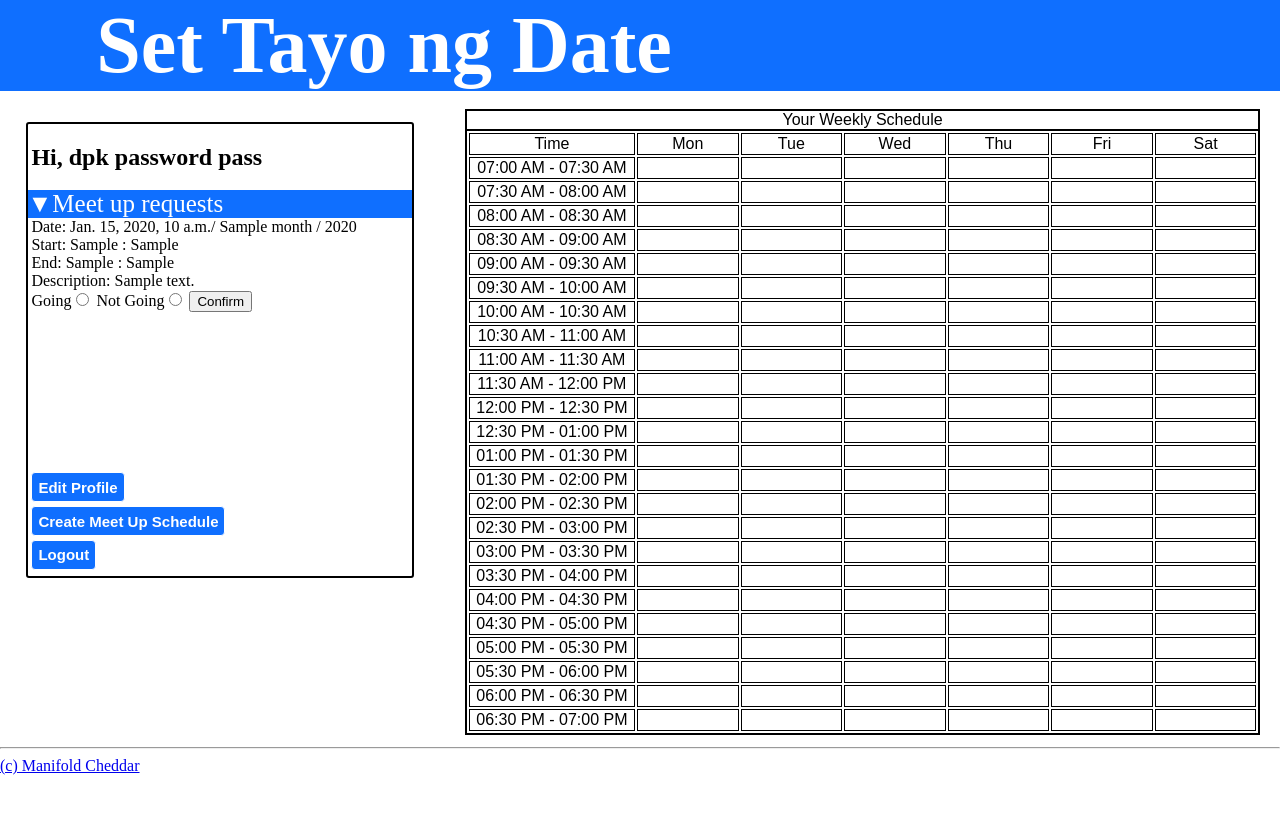
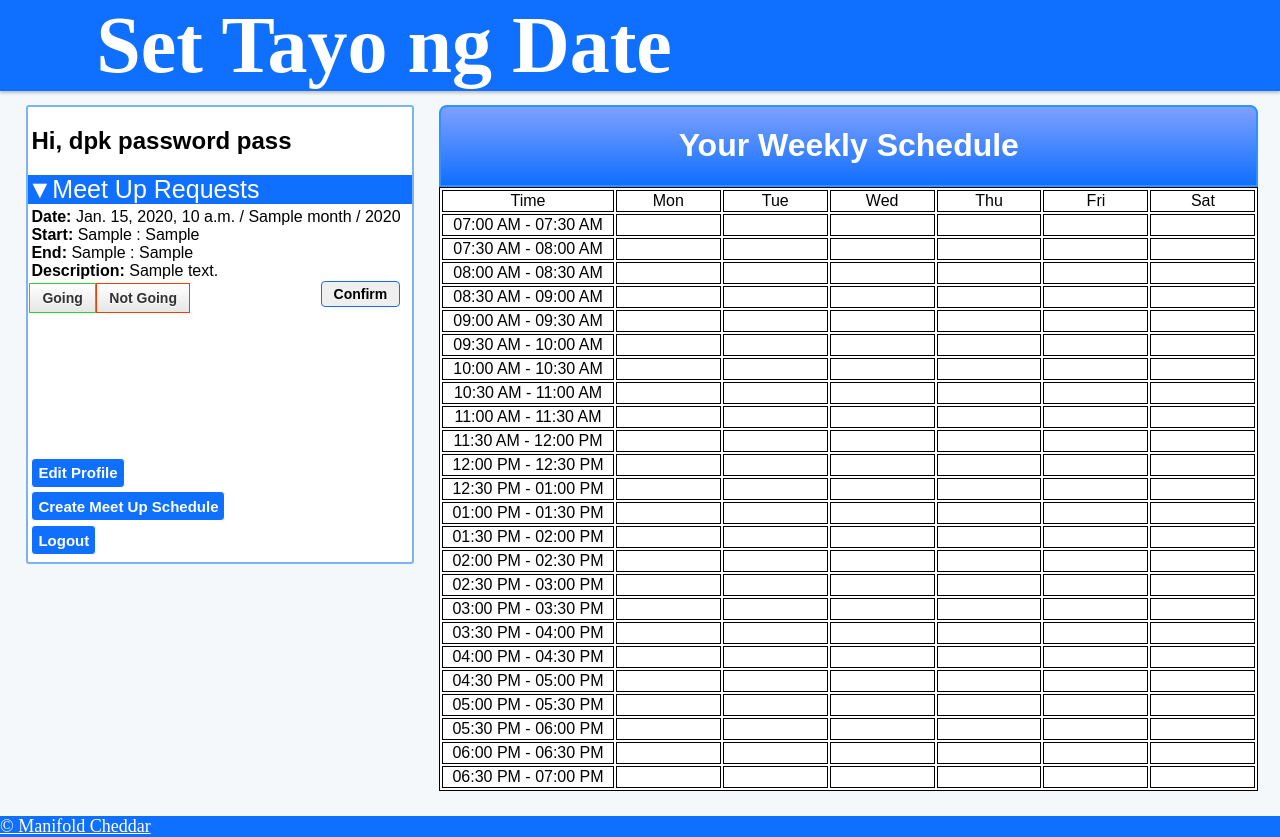
Before and after one commit to DarkPotatoKing/cs-191-192-repo, a Django app: template 05-Implementation/SetTayoNgDate/std/templates/std/profile.html in a window 1280 px wide. Before the commit the page ends 775 px from the top, so only its background shows below. Run offline with Django 3.2, Linux system fonts and the light colour scheme; data comes from the database, SQL or seed files in the repository; both versions use the stored data as it was after the commit; tables that the repository leaves empty hold one stand-in row (values such as "Sample post"); the template is opened without the code that fills it: values that come from a table or form of the project are taken from there, most other values are stand-ins (such as "Sample title", 1, 10 or a date in 2020).

Commit message:
Some UI changes

```diff
--- a/05-Implementation/SetTayoNgDate/std/static/css/std.css
+++ b/05-Implementation/SetTayoNgDate/std/static/css/std.css
@@ -5,7 +5,7 @@ body{
 
 main{
 	width: 100%;
-	padding-top: 7.5%;
+	padding-top: 7%;
 }
 
 /*--------------navbar if logged in--------------------*/
@@ -15,6 +15,7 @@ main{
 	position: fixed;			/*adjust body if position will be fixed*/
 	width: 100%;
 	z-index: 100;
+	box-shadow: 0px 2px 3px #bbbbbb;
 }
 
 .nav {
@@ -118,14 +119,15 @@ input[type=submit], button[type=submit]{	/*all clickable buttons -> change mouse
 }
 
 .loginform{
+	background-color:#f5f4ff;
 	font-family: arial, sans-serif;
 	color: black;
-	border: 2px solid #0f6fff;
+	border: 2px solid #e1e8ed;
 	margin: 5% 0 3% 0;
 	text-align: center;
 	padding: 0 0 3% 0;
 	border-radius: 8px;
-	box-shadow: 10px 10px 5px #bbbbbb;
+	/*box-shadow: 10px 10px 5px #bbbbbb;*/
 }
 
 .loginform > form > button{
@@ -150,13 +152,14 @@ input[type=submit], button[type=submit]{	/*all clickable buttons -> change mouse
 }
 
 .registerform{
+	background-color:#f5f4ff;
 	font-family: arial, sans-serif;
-	border: 2px solid #0f6fff;
+	border: 2px solid #e1e8ed;
 	text-align: center;
 	padding-bottom: 8px;
 	margin-bottom: 23%;
 	border-radius: 8px;
-	box-shadow: 10px 10px 5px #bbbbbb;
+	/*box-shadow: 10px 10px 5px #bbbbbb;*/
 }
 
 .registerform > form > button{
@@ -197,6 +200,7 @@ input[type=submit], button[type=submit]{	/*all clickable buttons -> change mouse
 	border: 1px solid #cccac0;
 	border-radius: 4px;
 	padding-left: 2%;
+	box-shadow: inset 0px 2px 3px #bbbbbb;
 }
 
 #forms1:focus{
@@ -204,18 +208,37 @@ input[type=submit], button[type=submit]{	/*all clickable buttons -> change mouse
 	background:white;
 }
 
+#logindiv{
+	background: linear-gradient(#7ea0ff,#0f6fff);
+}
+
+#foot{
+	background-color: #0f6fff;
+}
+
+#foot > a{
+	color: white;
+	font-size: 18px;
+}
 /*---------------------------------------------------*/
 
 /*--------------------home page----------------------*/
+.divbody{
+	background-color: #f5f8fa;
+	padding: 0.2% 0 2% 0;
+}
+
 #homenav{						/*nav div*/			/*also used by profile info field*/
+	font-family: Arial;
 	width:30%;
-	margin-top: 2%;
+	margin-top: 1%;
 	margin-left: 2%;
 	padding-bottom:0.5%;
 	float:left;
 	display:inline-block;
-	border: 2px solid black;
+	border: 2px solid #7cb3f2;
 	border-radius: 3px;
+	background-color:white;
 }
 
 #homenav > form > button{
@@ -225,14 +248,113 @@ input[type=submit], button[type=submit]{	/*all clickable buttons -> change mouse
 #homenav input[type=submit]{
 	margin-left:1%;
 }
+/* source: http://viralpatel.net/blogs/css-radio-button-checkbox-background/*/
+#homenav input[type=radio]{
+	display: none;
+	margin: 10px;
+}
+
+.rgo + label{									/*for Going*/
+	font-family: Arial;
+	display:inline-block;
+	margin:-2px;
+	padding: 4px 12px;
+	margin-bottom: 0;
+	margin-top:1%;
+	font-size: 14px;
+	font-weight: bold;
+	line-height: 20px;
+	color: #333;
+	text-align: center;
+	text-shadow: 0 1px 1px rgba(255,255,255,0.75);
+	vertical-align: middle;
+	cursor: pointer;
+	background-color: #e6e6e6;
+	border: 1px solid #20d92a;
+	background: linear-gradient(#fff,#e6e6e6);
+
+}
+
+.rngo + label{						/*for Not Going*/
+	font-family: Arial;
+	display:inline-block;
+	margin:-2px;
+	padding: 4px 12px;
+	margin-bottom: 0;
+	margin-top:1%;
+	font-size: 14px;
+	font-weight: bold;
+	line-height: 20px;
+	color: #333;
+	text-align: center;
+	text-shadow: 0 1px 1px rgba(255,255,255,0.75);
+	vertical-align: middle;
+	cursor: pointer;
+	background-color: #e6e6e6;
+	border: 1px solid #f04000;
+	background: linear-gradient(#fff,#e6e6e6);
+
+}
+
+.rgo:checked + label { 			/*for Going*/
+	background: linear-gradient(#20d92a,#19b023);
+	text-shadow: 0 1px 1px#20d92a;
+	color: white;
+}
+
+.rngo:checked + label{			/*for Not Going*/
+	background: linear-gradient(#f04000,#de3b00);
+	text-shadow: 0 1px 1px #f04000;
+	color: white;
+}
+/*------going or not going buttons--------*/
+
+.confng{							/*confirm button*/
+	float:right;
+	margin-right: 2%;
+	margin-top:0.5%;
+	font-family: Arial;
+	padding: 4px 12px;
+	font-size: 14px;
+	font-weight: bold;
+	line-height: 20	px;
+	border-radius: 4px;
+	border: 1px solid #0f6fff;
+}
+
+.confng:hover{
+	background-color:#0f69f0;
+	background: linear-gradient(#7ea0ff,#0f6fff);
+	color: white;
+}
+
+.confng:active{
+	background-color:#0d5dd4;
+	background: linear-gradient(#0f6fff,#0d5dd4);
+	color: white;
+}
 
 #schedtable{					/*table div*/	/*also used by profile table field*/
-	width:62%;
+	width:64%;
 	position: relative;
 	margin-top: 1%;
-	margin-left: 4%;
+	margin-left: 2%;
 	display:inline-block;
-	border: 1px solid black;
+	text-align: center;
+}
+
+#schedtable > h1{				/* table caption*/
+	border: 2px solid #2c94ff;
+	margin-bottom:0;
+	margin-top:0;
+	padding-top:2.5%;
+	padding-bottom: 2.5%;
+	border-top-left-radius: 8px;
+	border-top-right-radius: 8px;
+	background-color: #4c94ff;
+	background: linear-gradient(#7ea0ff,#0f6fff);
+	color:white;
+	font-family: Arial;
 }
 
 #schedtable > table{				/*design ng table*/
@@ -240,9 +362,9 @@ input[type=submit], button[type=submit]{	/*all clickable buttons -> change mouse
 	font-family: Arial;
 }
 
-#schedtable > table,caption,td{		/*design ng table*/
+#schedtable > table,td{		/*design ng table*/
 	border: 1px solid black;
-	text-align: center;
+	background-color:white;
 }
 
 .schedtableEdit{
@@ -271,7 +393,15 @@ input[type=submit], button[type=submit]{	/*all clickable buttons -> change mouse
 #ddmeet{
 	height: 250px;
 	overflow-y:auto;
-	padding-left:1%;
+}
+
+.meetlist{
+	background-color:#e3e3e2;
+	padding: 0 1% 2% 1%;
+}
+
+.meetlist2{
+	padding: 1% 1% 2% 1%;
 }
 
 /*---------------------------------------------------*/
--- a/05-Implementation/SetTayoNgDate/std/templates/std/base.html
+++ b/05-Implementation/SetTayoNgDate/std/templates/std/base.html
@@ -25,9 +25,8 @@
 
     		{% endblock %}
   		</main>
-  	<hr>
-  	<footer>
-    	<a href="google.com">(c) Manifold Cheddar</a>
+  	<footer id="foot">
+    	<a href="">&copy; Manifold Cheddar</a>
   	</footer>
 </body>
 </html>
--- a/05-Implementation/SetTayoNgDate/std/templates/std/createmeetup2.html
+++ b/05-Implementation/SetTayoNgDate/std/templates/std/createmeetup2.html
@@ -536,7 +536,7 @@
 
 
 	<div class="cmubuttons">
-			<p style="margin-bottom:0; text-align:left; font-size:20px; margin-left:7%;">Meetup Description:</p>
+			<p style="margin-bottom:0; text-align:left; font-size:20px; margin-left:7%; font-family:Arial;">Meetup Description:</p>
 			<input type="text" name="description" value="{{ description }}" placeholder="Put description of meeting here" id="forms1" style="margin-bottom:0;">
 			<br>
 			<input type="hidden" id = "usersmeet" name="usersmeet" value="">
--- a/05-Implementation/SetTayoNgDate/std/templates/std/login.html
+++ b/05-Implementation/SetTayoNgDate/std/templates/std/login.html
@@ -3,10 +3,10 @@
 
 
 {% block content %}
-<div>
+<div id = "logindiv">
 		<div class = "info">
-			<h1>Welcome to Set Tayo ng Date!</h1>
-			<p>put intro about web app here</p>
+			<h1 style = "color: white;">Welcome to Set Tayo ng Date!</h1>
+			<p style = "color: white;">put intro about web app here</p>
 		</div>
 		<div class = "forms">
 			<div class = "loginform">
--- a/05-Implementation/SetTayoNgDate/std/templates/std/profile.html
+++ b/05-Implementation/SetTayoNgDate/std/templates/std/profile.html
@@ -4,43 +4,73 @@
 {% block title %}Set Tayo ng Date{% endblock %}
 
 {% block content %}
-<div class="divtable">
+<div class="divbody">
 	<div id="homenav">
 		<h2 style="margin-left:1%;"> Hi, {{name}}</h2>
-		<label class="dropdown" id ="dd1" onclick="changetext1()">&#9660;Meet up requests</label>
+		<label class="dropdown" id ="dd1" onclick="changetext1()">&#9660;Meet Up Requests</label>
 		<input type="checkbox">
 		<!--dagdagan ng if ikaw yung nag request, wag na i-show -->
 		{% if requestTicket%}
 			<div id ="ddmeet">
 			{% for i,j in requestTicket%}
-				Date: {{j.date}}/ {{j.month}} / {{j.year}} <br>
+				{% if forloop.counter|divisibleby:2%}
+					<div class="meetlist">						<!--gray-->
+					<b>Date:</b> {{j.date}} / {{j.month}} / {{j.year}} <br>
 
-				Start: {{j.start_hour}} :
+					<b>Start:</b> {{j.start_hour}} :
 					{% if j.start_minute == 0 %}
 						{{j.start_minute}}0
 					{% else %}
 						{{j.start_minute}}
 					{% endif %}
 
-				<br>End: {{j.end_hour}} :
+					<br><b>End:</b> {{j.end_hour}} :
 					{% if j.end_minute == 0 %}
 						{{j.end_minute}}0
 					{% else %}
 						{{j.end_minute}}
 					{% endif %}
 
-				<br>Description: {{j.description}}
+					<br><b>Description:</b> {{j.description}}
 					<form action ="{% url 'accept' %}" method="post">
 						{% csrf_token%}
-					Going<input type="radio" id="confirmMU" name="confirm" value="{{i.meetup_schedule_id}}_1">		<!--condition: lagyan ng checked="true" sa kung ano man kapag may napili na si user dun {{i.is_attending}}-->
-					Not Going<input type="radio" id="declineMU" name="confirm" value="{{i.meetup_schedule_id}}_0">
-					<button type="submit"> Confirm </button>
+						<input type="radio" id="confirmMU{{forloop.counter}}" name="confirm" value="{{i.meetup_schedule_id}}_1" class="rgo"><label for="confirmMU{{forloop.counter}}">Going</label>
+						<input type="radio" id="declineMU{{forloop.counter}}" name="confirm" value="{{i.meetup_schedule_id}}_0" class="rngo"><label for="declineMU{{forloop.counter}}">Not Going</label>
+						<button type="submit" class="confng"> Confirm </button>
 					</form>
+					</div>
+				{% else %}
+					<div class="meetlist2">
+					<b>Date:</b> {{j.date}} / {{j.month}} / {{j.year}} <br>
+
+					<b>Start:</b> {{j.start_hour}} :
+					{% if j.start_minute == 0 %}
+						{{j.start_minute}}0
+					{% else %}
+						{{j.start_minute}}
+					{% endif %}
+
+					<br><b>End:</b> {{j.end_hour}} :
+					{% if j.end_minute == 0 %}
+						{{j.end_minute}}0
+					{% else %}
+						{{j.end_minute}}
+					{% endif %}
+
+					<br><b>Description:</b> {{j.description}}
+					<form action ="{% url 'accept' %}" method="post">
+						{% csrf_token%}
+						<input type="radio" id="confirmMU{{forloop.counter}}" name="confirm" value="{{i.meetup_schedule_id}}_1" class="rgo"><label for="confirmMU{{forloop.counter}}">Going</label>
+						<input type="radio" id="declineMU{{forloop.counter}}" name="confirm" value="{{i.meetup_schedule_id}}_0" class="rngo"><label for="declineMU{{forloop.counter}}">Not Going</label>
+						<button type="submit" class="confng"> Confirm </button>
+					</form>
+					</div>
+				{% endif %}
 			{% endfor %}
-			</div>
 		{% else %}
 			<div id ="ddmeet">No meet ups</div>
 		{% endif %}
+			</div>
 		<!--<label class="dropdown" id ="dd2" onclick="changetext2()">&#9660;Contact requests</label>
 		<input type="checkbox">
 		<div id ="ddcontact">No request</div>
@@ -59,8 +89,8 @@
 	</div>
 
 	<div id="schedtable">
+		<h1>Your Weekly Schedule</h1>
 		<table>
-			<caption> Your Weekly Schedule </caption>
 			<tr>
 				<td id="label">Time</td>
 				<td id="label">Mon</td>
@@ -304,11 +334,11 @@
 	var rightArrow = '\u25b6';
 	var downArrow =  '\u25bc';
 	function changetext1(){
-		if(document.getElementById('dd1').innerHTML == downArrow+'Meet up requests'){
-			document.getElementById('dd1').innerHTML = rightArrow+'Meet up requests';
+		if(document.getElementById('dd1').innerHTML == downArrow+'Meet Up Requests'){
+			document.getElementById('dd1').innerHTML = rightArrow+'Meet Up Requests';
 			document.getElementById('ddmeet').style.display = 'none';
-		} else if (document.getElementById('dd1').innerHTML == rightArrow+'Meet up requests'){
-			document.getElementById('dd1').innerHTML = downArrow+'Meet up requests';
+		} else if (document.getElementById('dd1').innerHTML == rightArrow+'Meet Up Requests'){
+			document.getElementById('dd1').innerHTML = downArrow+'Meet Up Requests';
 			document.getElementById('ddmeet').style.display = 'block';
 		}
 
```
Also changed, not shown: 05-Implementation/SetTayoNgDate/db.sqlite3. Lines whose indentation alone changed are shown as unchanged.
